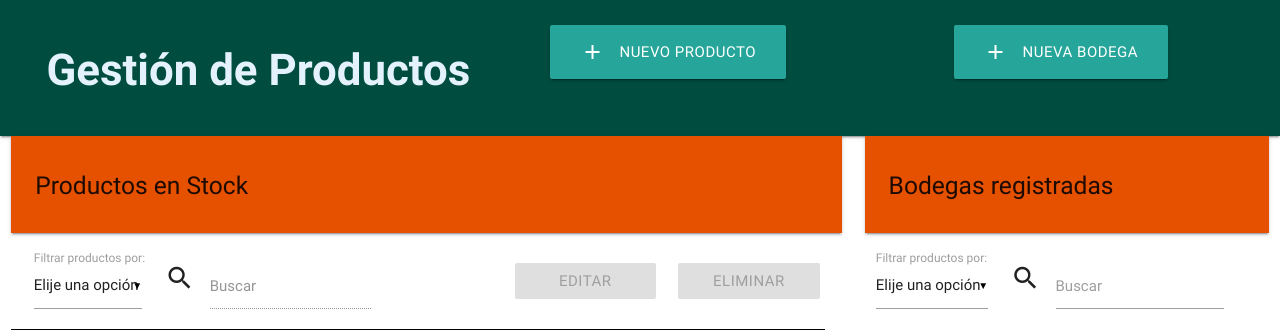
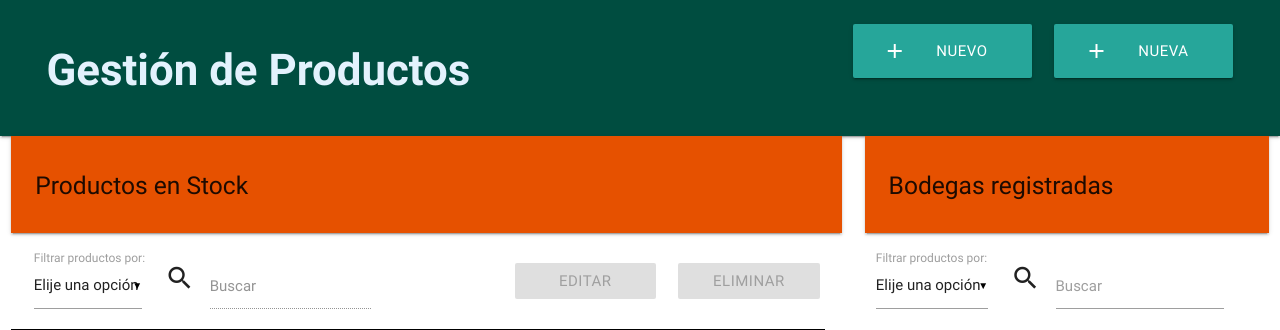
Before and after one commit to ganiebles6/ProyectAvanceSoftware, a PHP site: page / in a window 1280 px wide. Shown: the top 330 px of the page. Run offline with PHP 8.4, Linux system fonts and the light colour scheme; data comes from the database, SQL or seed files in the repository.

Commit message:
Cambios es estilo, Tabs e index

```diff
--- a/SiteMedia/css/DefaultStyle.css
+++ b/SiteMedia/css/DefaultStyle.css
@@ -91,7 +91,7 @@ and open the template in the editor.
     top:0;
     width:100%;
     height:100%;
-    overflow:auto;
+    overflow: none;
     background-color:rgb(0,0,0);
     background-color:rgba(0,0,0,0.4);
 }
--- a/Vista/InformationTabs.php
+++ b/Vista/InformationTabs.php
@@ -7,8 +7,6 @@
         <option value="" selected>Elije una opción</option>
         <option value="numero">Número</option>
         <option value="producto">Nombre</option>
-        <option value="bodega">Bodega</option>
-        <option value="cantidad">Cantidad</option>
     </select>
     <label>Filtrar productos por:</label>
 </div>
@@ -42,15 +40,15 @@
 
 <div id="modal-delete-bodega" class="contenido-modal-delete-bodega">
     <div class="contenido-modal">
-        <header class="modalheader teal lighten1">
+        <header class="modalheader red">
             <span onclick="document.getElementById('modal-delete-bodega').style.display = 'none'" class="buton-close-modal displayclosemodal">&times;</span>
-            <h4>Modal Header</h4>
+            <h4>Atención</h4>
         </header>
         <div class="modal-content-my">
             <p>Some text..</p>
             <p>Some text..</p>
         </div>
-        <footer class="modal-content-my teal lighten-2">
+        <footer class="modal-content-my red">
             <p>Modal Footer</p>
         </footer>
     </div>
--- a/Vista/indexView.php
+++ b/Vista/indexView.php
@@ -21,17 +21,17 @@ and open the template in the editor.
 
         <div class="card-panel teal darken-4">
             <div class="row">
-                <div class="col s12">
+                <div class="col s12 l12">
                     <div class="row">
                         <div class="col s4 l5">
                             <h3 id="title"><span class="blue-text text-lighten-5">Gestión de Productos</span></h3>
                         </div>
-                        <div class="col s4 l5">
+                        <div class="col s4 l3">
                         </div>
-                        <div class="col s2 l4">
+                        <div class="col s2 l2">
                             <button class="waves-effect waves-light btn-large modal-trigger" href="#MyModal" id="new-product"><i class="material-icons left">add</i>Nuevo Producto</button>
                         </div>
-                        <div class="col s2 l3">
+                        <div class="col s2 l2">
                             <button class="waves-effect waves-light btn-large modal-trigger" href="#ModalBodega"><i class="material-icons left">add</i>Nueva Bodega</button>
                         </div>
                     </div>
```
